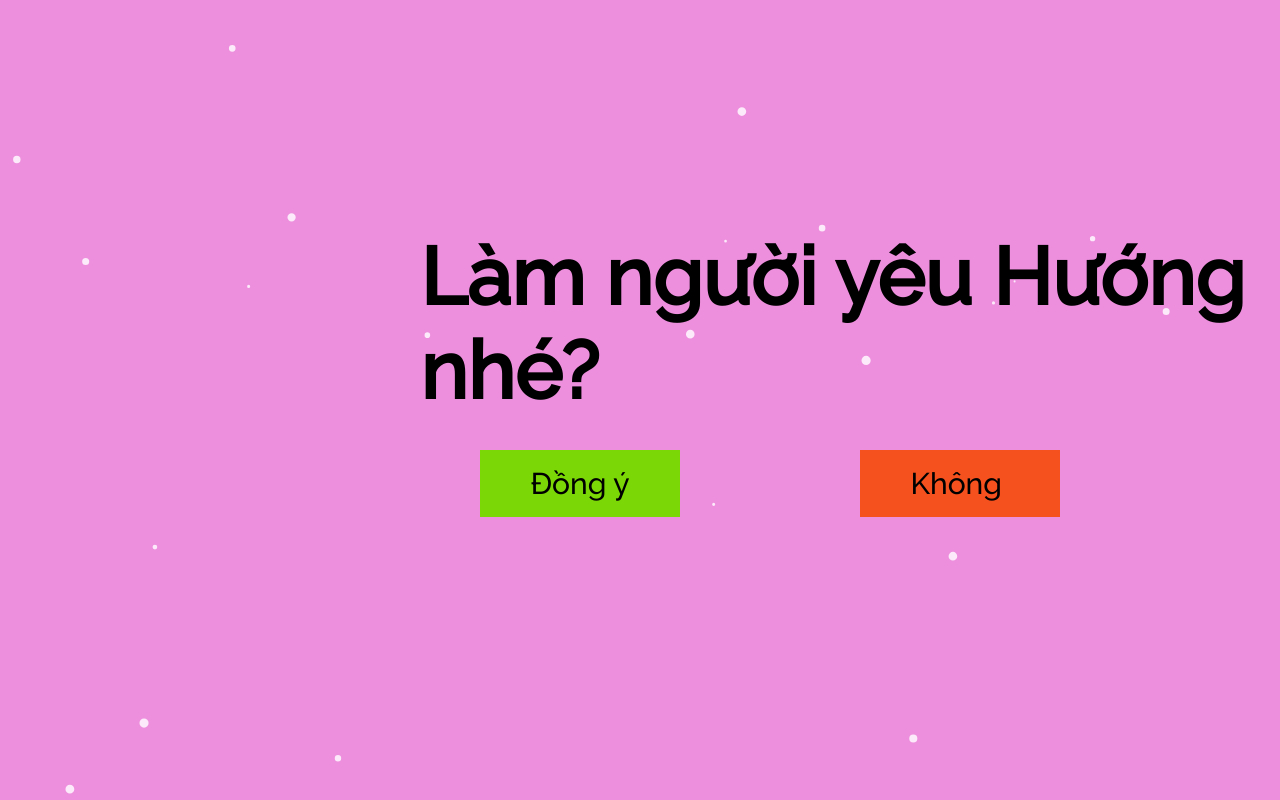
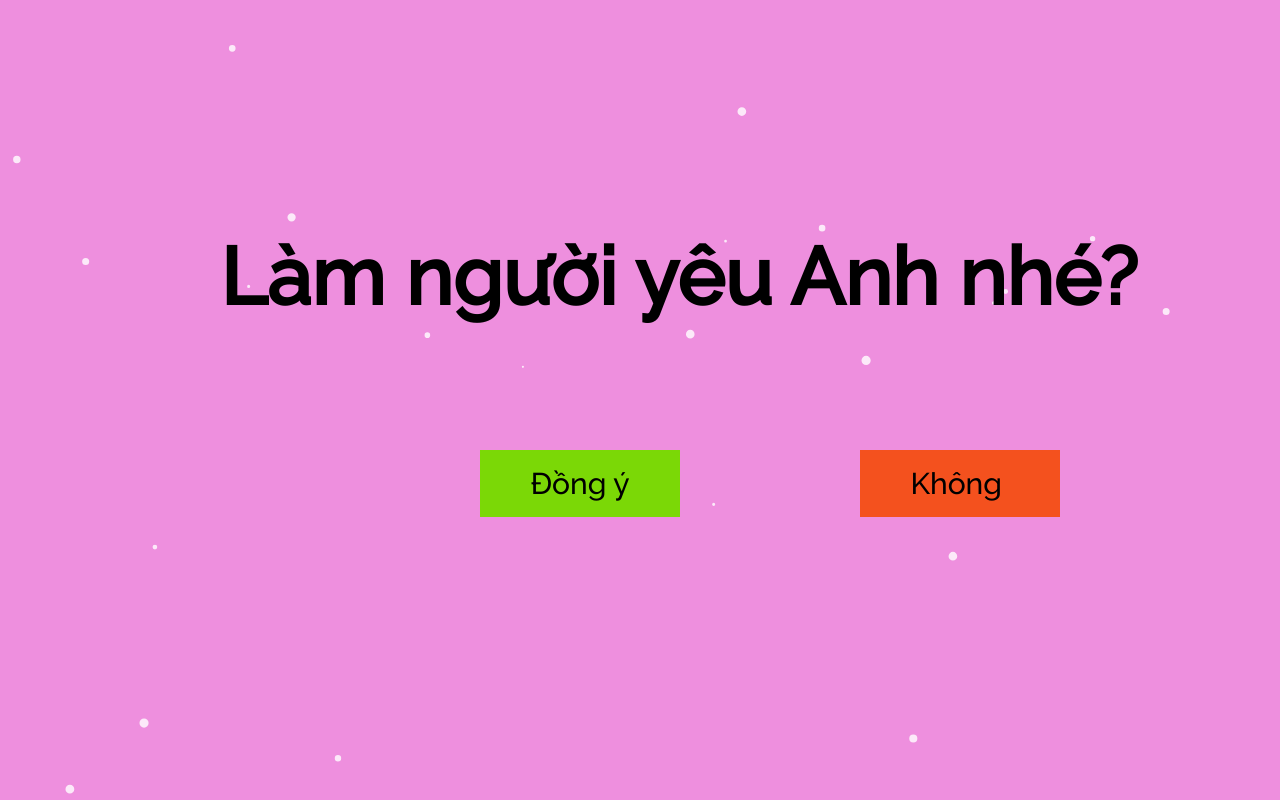
Before and after one commit to NguyenTienDung-Coder/nguyentiendung, a plain HTML site: page index.html in a window 1280 px wide. Drawn offline with nearby package versions, Linux system fonts and the light colour scheme.

Commit message:
Initial commit

```diff
--- a/index.html
+++ b/index.html
@@ -10,7 +10,7 @@
   </head>
   <body>
     <canvas id="canvas"></canvas>
-    <h1 id="loveQuestion">Làm người yêu Hướng nhé?</h1>
+    <h1 id="loveQuestion">Làm người yêu Anh nhé?</h1>
     <input type="button" id="btnYes" value="Đồng ý" onclick="yesClick()" />
     <input type="button" id="btnNo" value="Không " onmouseover="noHover()" />
   </body>
--- a/style.css
+++ b/style.css
@@ -18,7 +18,6 @@ canvas {
   left: 220px;
   top: 230px;
   font-size: 80px;
-  margin-left: 200px;
 }
 
 input {
```
